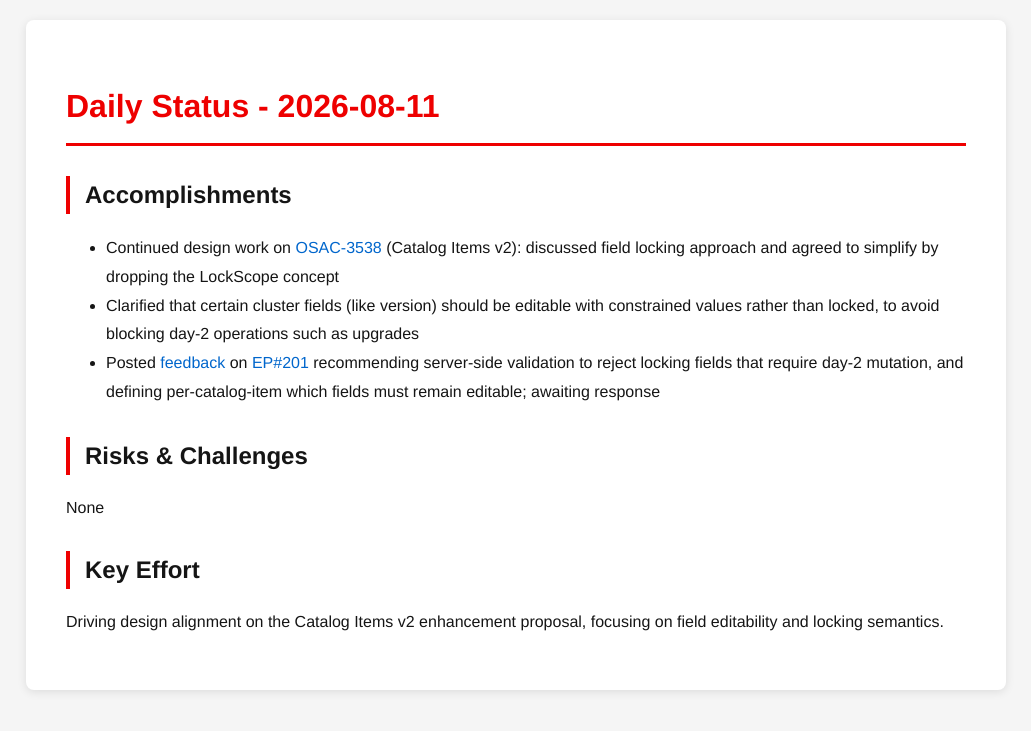
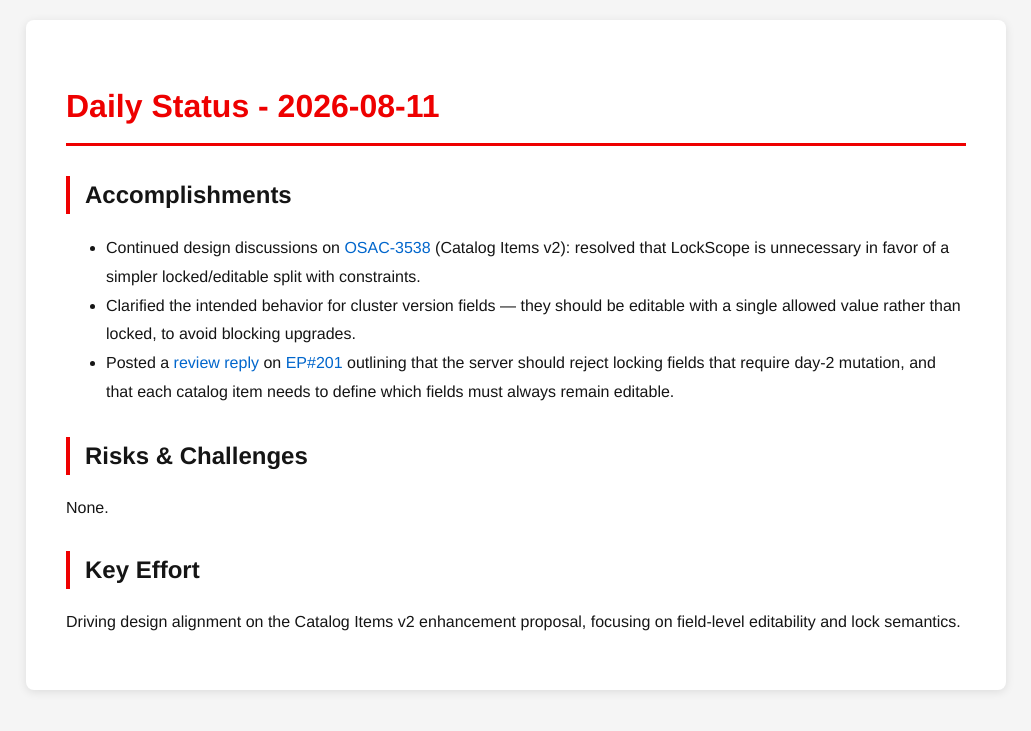
Before and after one commit to tzvatot/daily-status, a Jekyll site: the page built from 2026-08-11.md, in a window 1280 px wide. Shown: the top 731 px of the page, without its empty margins (124-1155 px from the left). Built offline with Jekyll 4.4.1, drawn with Linux system fonts in a browser that asks for light colours.

Commit message:
Daily status update - 2026-08-11

```diff
--- a/2026-08-11.md
+++ b/2026-08-11.md
@@ -7,12 +7,12 @@ date: 2026-08-11
 # Daily Status - 2026-08-11
 
 ## Accomplishments
-- Continued design work on [OSAC-3538](https://redhat.atlassian.net/browse/OSAC-3538) (Catalog Items v2): discussed field locking approach and agreed to simplify by dropping the LockScope concept
-- Clarified that certain cluster fields (like version) should be editable with constrained values rather than locked, to avoid blocking day-2 operations such as upgrades
-- Posted [feedback](https://github.com/osac-project/enhancement-proposals/pull/201#discussion_r3756287803) on [EP#201](https://github.com/osac-project/enhancement-proposals/pull/201) recommending server-side validation to reject locking fields that require day-2 mutation, and defining per-catalog-item which fields must remain editable; awaiting response
+- Continued design discussions on [OSAC-3538](https://redhat.atlassian.net/browse/OSAC-3538) (Catalog Items v2): resolved that LockScope is unnecessary in favor of a simpler locked/editable split with constraints.
+- Clarified the intended behavior for cluster version fields — they should be editable with a single allowed value rather than locked, to avoid blocking upgrades.
+- Posted a [review reply](https://github.com/osac-project/enhancement-proposals/pull/201#discussion_r3756287803) on [EP#201](https://github.com/osac-project/enhancement-proposals/pull/201) outlining that the server should reject locking fields that require day-2 mutation, and that each catalog item needs to define which fields must always remain editable.
 
 ## Risks & Challenges
-None
+None.
 
 ## Key Effort
-Driving design alignment on the Catalog Items v2 enhancement proposal, focusing on field editability and locking semantics.
+Driving design alignment on the Catalog Items v2 enhancement proposal, focusing on field-level editability and lock semantics.
```
